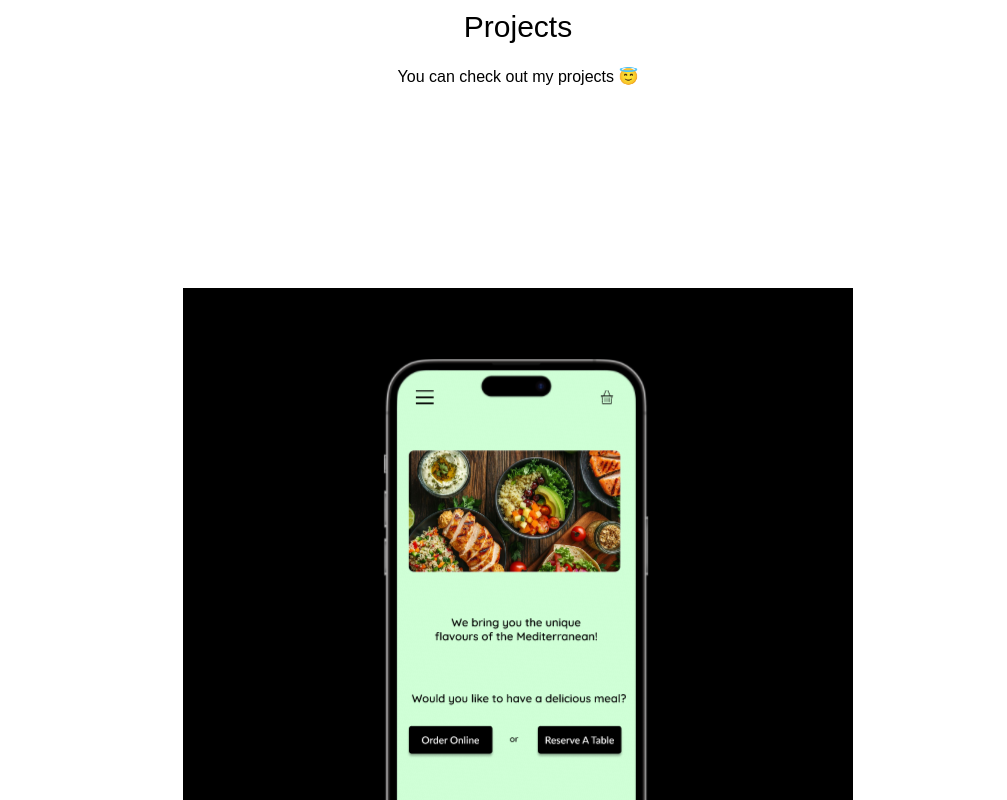
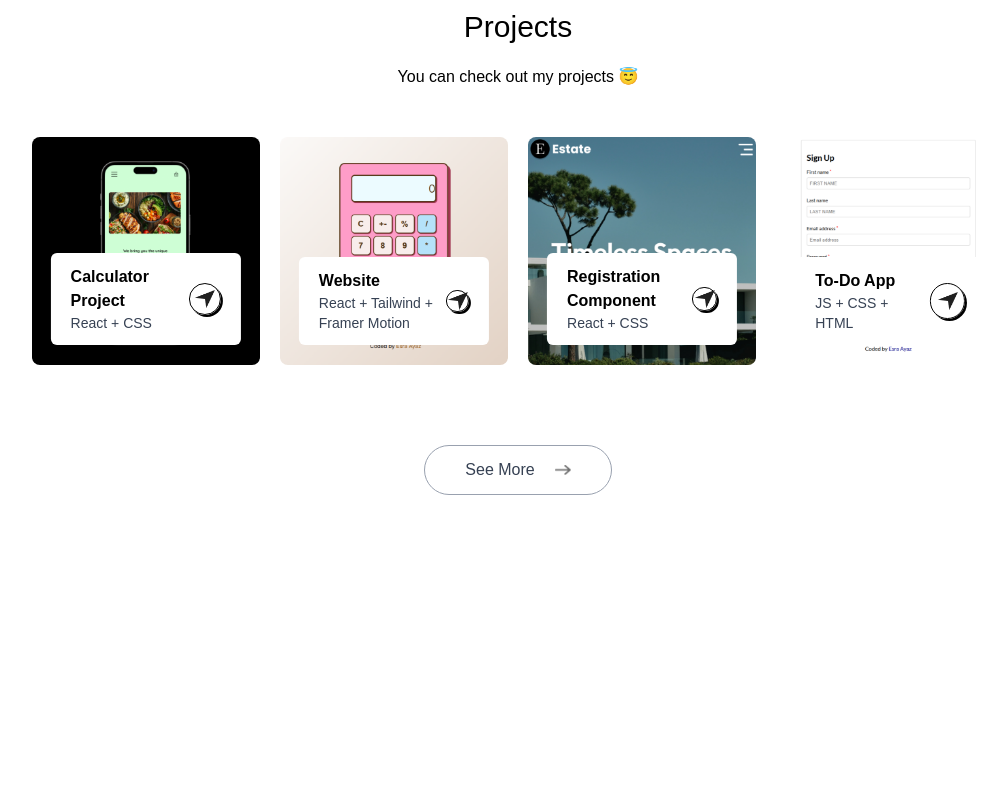
Before and after one commit to esraayaz/main-website, a Next.js app: page / in a window 1280 px wide. Shown: the part 1420-2220 px from the top of the page, without its empty margins (122-1129 px from the left). After the commit the page ends 2075 px from the top, so only its background shows below. Built offline with nearby package versions, Linux system fonts and the light colour scheme; a web font is replaced by a local one.

Commit message:
Project component improved 🌜

```diff
--- a/Components/Projects.jsx
+++ b/Components/Projects.jsx
@@ -11,14 +11,14 @@ const Projects = () => {
         You can check out my projects 😇
       </p>
 
-      <div className="grid grid-cols-auto my-10 gap-5">
+      <div className="grid grid-cols-1 sm:grid-cols-2 lg:grid-cols-3 xl:grid-cols-4 my-10 gap-5">
         {workData.map((project, index) => (
           <div
             key={index}
             className="aspect-square bg-no-repeat bg-center rounded-lg relative cursor-pointer group"
             style={{
               backgroundImage: `url(${project.bgImage})`,
-              backgroundSize: "670px 670px",
+              backgroundSize: "contain",
             }}
           >
             <div className="bg-white w-10/12 rounded-md absolute bottom-5 left-1/2 -translate-x-1/2 py-3 px-5 flex items-center justify-between duration-500 group-hover:bottom-7">
@@ -33,6 +33,17 @@ const Projects = () => {
           </div>
         ))}
       </div>
+      <a
+        href=""
+        className="w-max flex items-center justify-centergap-2 text-gray-700 border-[0.5px] border-gray-400 rounded-full py-3 px-10 mx-auto my-20 hover:bg-violet-100 duration-500"
+      >
+        See More{" "}
+        <Image
+          src={assets.right_arrow_bold}
+          alt="right-arrow"
+          className="w-4 ml-5"
+        />{" "}
+      </a>
     </div>
   );
 };
```
